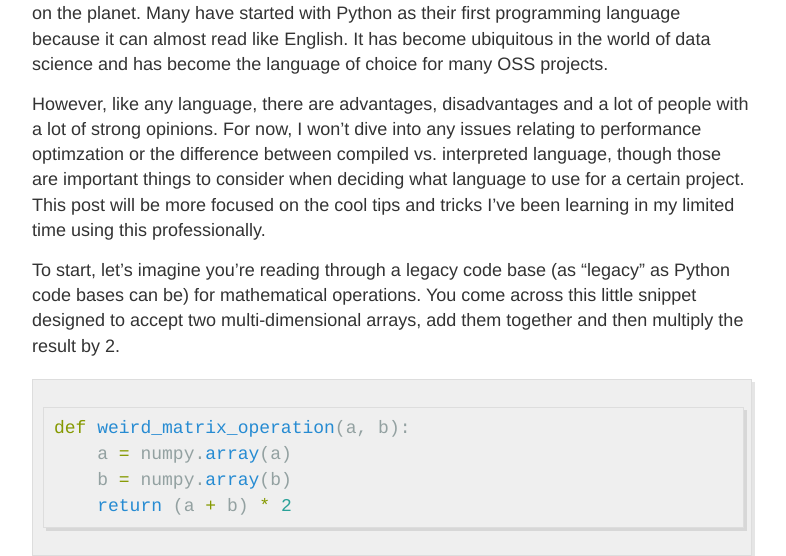
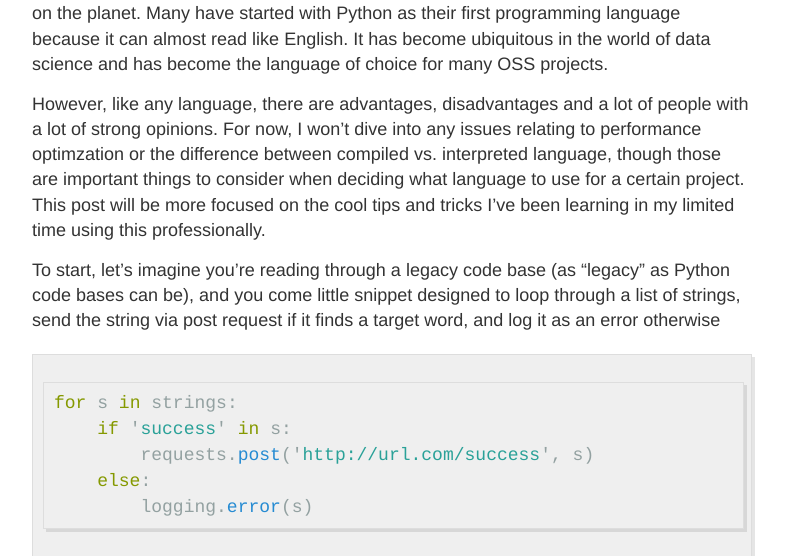
Before and after one commit to tbarlow12/tbarlow12.github.io, a Jekyll site: the page built from post_drafts/pythonic-adventures.md, in a window 1280 px wide and 1400 px high, scrolled down 324 px, cut to the strip 0-556 px from the top of the window. Shown: the whole strip, without its empty margins (248-1034 px from the left). Built offline with Jekyll 4.4.1, drawn with Linux system fonts in a browser that asks for light colours; some of the changed text lies outside the part shown.

Commit message:
fix python blog

````diff
--- a/post_drafts/pythonic-adventures.md
+++ b/post_drafts/pythonic-adventures.md
@@ -8,14 +8,17 @@ Over the last few years, Python has become one of the hottest programming langua
 
 However, like any language, there are advantages, disadvantages and a lot of people with a lot of strong opinions. For now, I won't dive into any issues relating to performance optimzation or the difference between compiled vs. interpreted language, though those are important things to consider when deciding what language to use for a certain project. This post will be more focused on the cool tips and tricks I've been learning in my limited time using this professionally.
 
-To start, let's imagine you're reading through a legacy code base (as "legacy" as Python code bases can be) for mathematical operations. You come across this little snippet designed to accept two multi-dimensional arrays, add them together and then multiply the result by 2.
+To start, let's imagine you're reading through a legacy code base (as "legacy" as Python code bases can be), and you come little snippet designed to loop through a list of strings, send the string via post request if it finds a target word, and log it as an error otherwise
 
 ```python
-def weird_matrix_operation(a, b):
-    a = numpy.array(a)
-    b = numpy.array(b)
-    return (a + b) * 2
+for s in strings:
+    if 'success' in s:
+        requests.post('http://url.com/success', s)
+    else:
+        logging.error(s)
 ```
+
+You might be thinking:
 
 ![alt text](/images/too-easy.gif)
 
````
Also changed, not shown: other parts of post_drafts/pythonic-adventures.md (+3 -0 lines).
